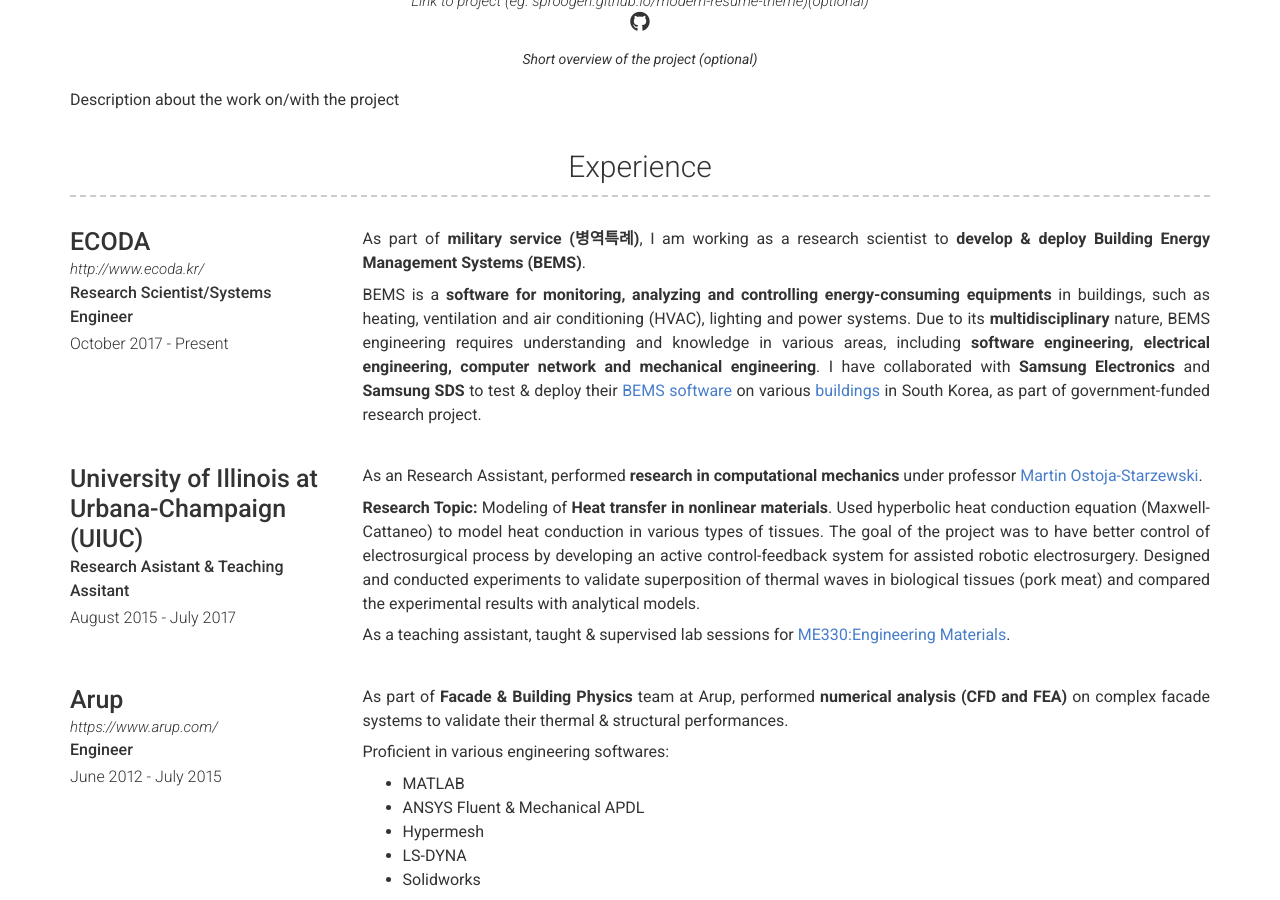
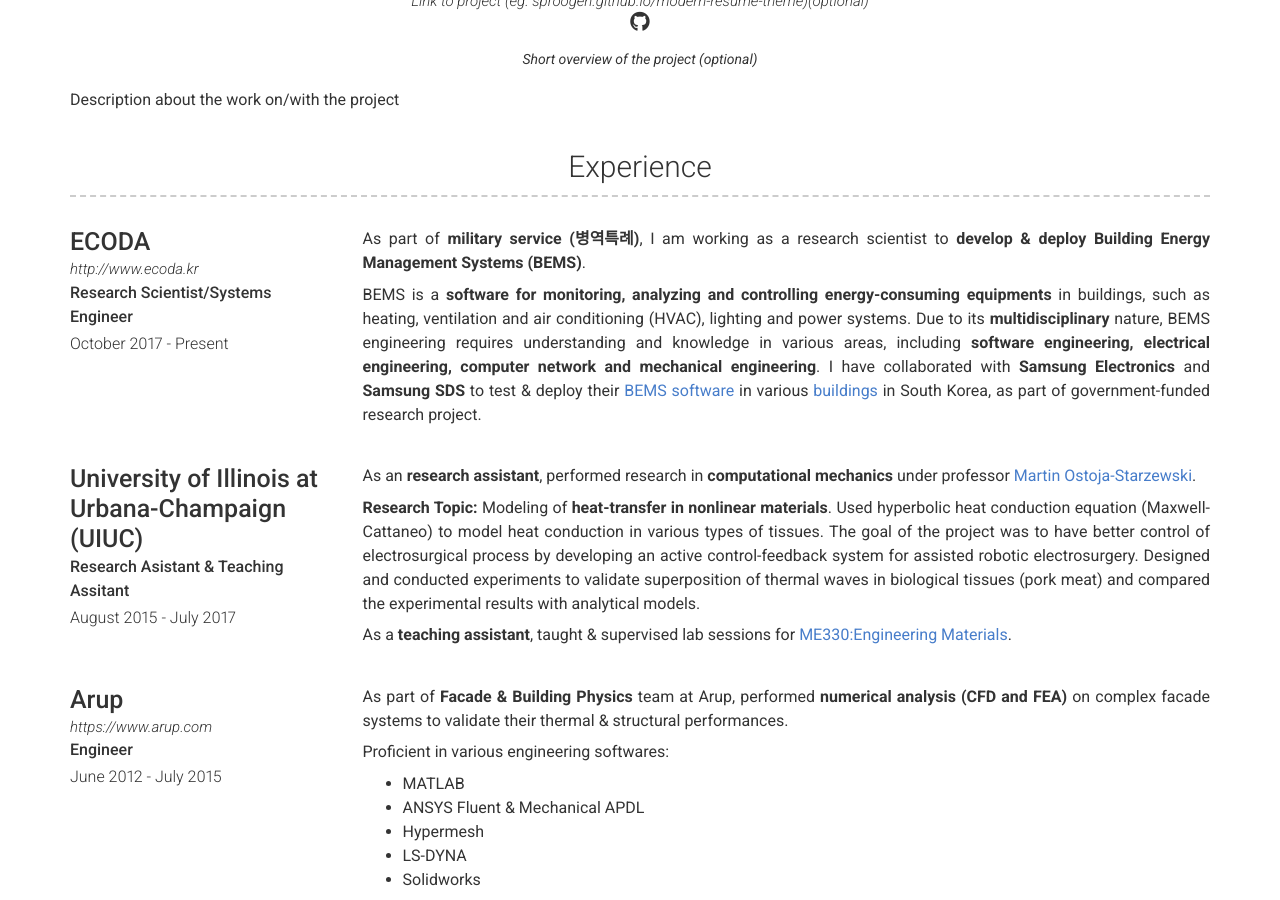
Before and after one commit to wkim300/wkim300.github.io, a Jekyll site: the page built from index.md, in a window 1280 px wide and 900 px high, scrolled down 868 px. Built offline with Jekyll 4.4.1, drawn with Linux system fonts in a browser that asks for light colours; nearby versions of some CDN libraries.

Commit message:
Minor edits

```diff
--- a/_config.yml
+++ b/_config.yml
@@ -54,7 +54,7 @@ about_content: | # this will include new lines to allow paragraphs
   Throughout my professional & academic life, my focus has been computational modeling of real-world problems.
   Oddly though, my interest and coursework in optimization methods have naturally led me to pursue further study in computer science. I have recently earned a M.S. in CS from Georgia Tech with [concentration in Machine Learning (ML)](https://omscs.gatech.edu/specialization-machine-learning).
   Throughout the years, I have gained experience in <mark>Python</mark>, <mark>Java</mark>, <mark>MySQL</mark> and <mark>R</mark>.
-  In terms of ML packages, I have extensively used: <mark>Numpy</mark>, <mark>Pandas</mark>, <mark>Scikit-Learn</mark>, <mark>Pytorch</mark>, <mark>Tensorflow</mark>, <mark>Keras</mark> and <mark>BURLAP(Java)</mark>
+  In terms of ML packages, I have extensively used: <mark>Numpy</mark>, <mark>Pandas</mark>, <mark>Matplotlib</mark>, <mark>Scikit-Learn</mark>, <mark>Pytorch</mark>, <mark>Tensorflow</mark>, <mark>Keras</mark> and <mark>BURLAP(Java)</mark>
 
 
   I have also tried to compelment my academic knowledge with more practical aspects of machine learning by completing various MOOCS:
--- a/_data/experience.yml
+++ b/_data/experience.yml
@@ -1,7 +1,7 @@
 # Experience template
 - layout: left
   company: ECODA
-  link: http://www.ecoda.kr/
+  link: http://www.ecoda.kr
   job_title: Research Scientist/Systems Engineer
   dates: October 2017 - Present
   # quote: >
@@ -11,7 +11,7 @@
 
     BEMS is a **software for monitoring, analyzing and controlling energy-consuming equipments** in buildings, such as heating, ventilation and air conditioning (HVAC), lighting and power systems.
     Due to its **multidisciplinary** nature, BEMS engineering requires understanding and knowledge in various areas, including **software engineering, electrical engineering, computer network and mechanical engineering**.
-    I have collaborated with **Samsung Electronics** and **Samsung SDS** to test & deploy their [BEMS software](https://www.samsung.com/sec/business/b-iot-solutions/b-iot-solution/) on various [buildings](https://www.samsung.com/sec/business/insights/case-study/reference-sungsin/) in South Korea, as part of government-funded research project.
+    I have collaborated with **Samsung Electronics** and **Samsung SDS** to test & deploy their [BEMS software](https://www.samsung.com/sec/business/b-iot-solutions/b-iot-solution/) in various [buildings](https://www.samsung.com/sec/business/insights/case-study/reference-sungsin/) in South Korea, as part of government-funded research project.
 
 - layout: left
   company: University of Illinois at Urbana-Champaign (UIUC)
@@ -20,17 +20,17 @@
   # quote: >
   #  Short description of the company (optional)
   description: | # this will include new lines to allow paragraphs
-    As an Research Assistant, performed **research in computational mechanics** under professor [Martin Ostoja-Starzewski](https://scholar.google.com/citations?user=TTnw020AAAAJ&hl=en&oi=ao).
+    As an **research assistant**, performed research in **computational mechanics** under professor [Martin Ostoja-Starzewski](https://scholar.google.com/citations?user=TTnw020AAAAJ&hl=en&oi=ao).
 
-    **Research Topic:** Modeling of **Heat transfer in nonlinear materials**. Used hyperbolic heat conduction equation (Maxwell-Cattaneo) to model heat conduction in various types of tissues.
+    **Research Topic:** Modeling of **heat-transfer in nonlinear materials**. Used hyperbolic heat conduction equation (Maxwell-Cattaneo) to model heat conduction in various types of tissues.
     The goal of the project was to have better control of electrosurgical process by developing an active control-feedback system for assisted robotic electrosurgery.
     Designed and conducted experiments to validate superposition of thermal waves in biological tissues (pork meat) and compared the experimental results with analytical models.
 
-    As a teaching assistant, taught & supervised lab sessions for [ME330:Engineering Materials](https://mechanical.illinois.edu/courses/profile/ME330).
+    As a **teaching assistant**, taught & supervised lab sessions for [ME330:Engineering Materials](https://mechanical.illinois.edu/courses/profile/ME330).
 
 - layout: left
   company: Arup
-  link: https://www.arup.com/
+  link: https://www.arup.com
   job_title: Engineer
   dates: June 2012 - July 2015
   # quote: >
```
